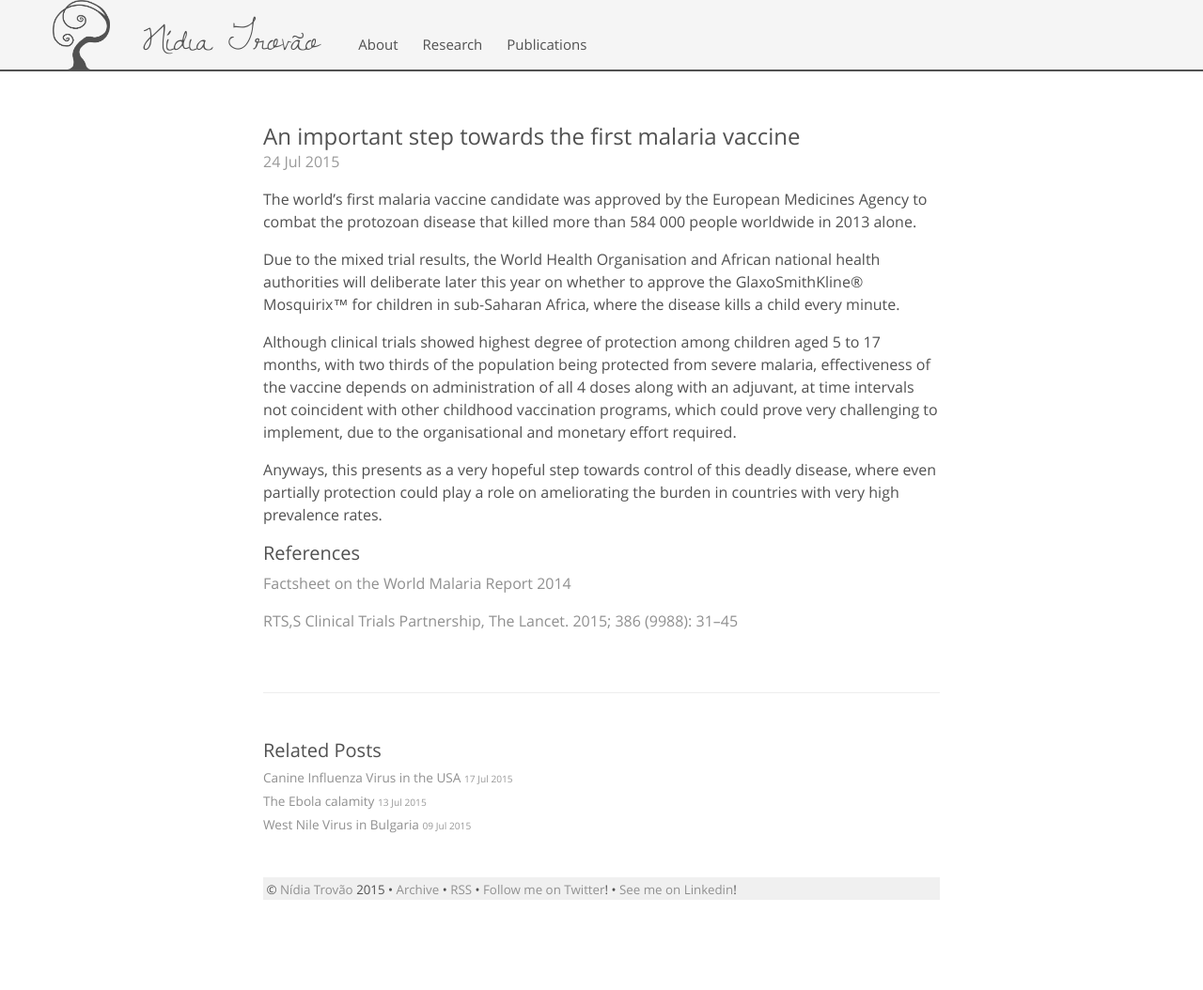
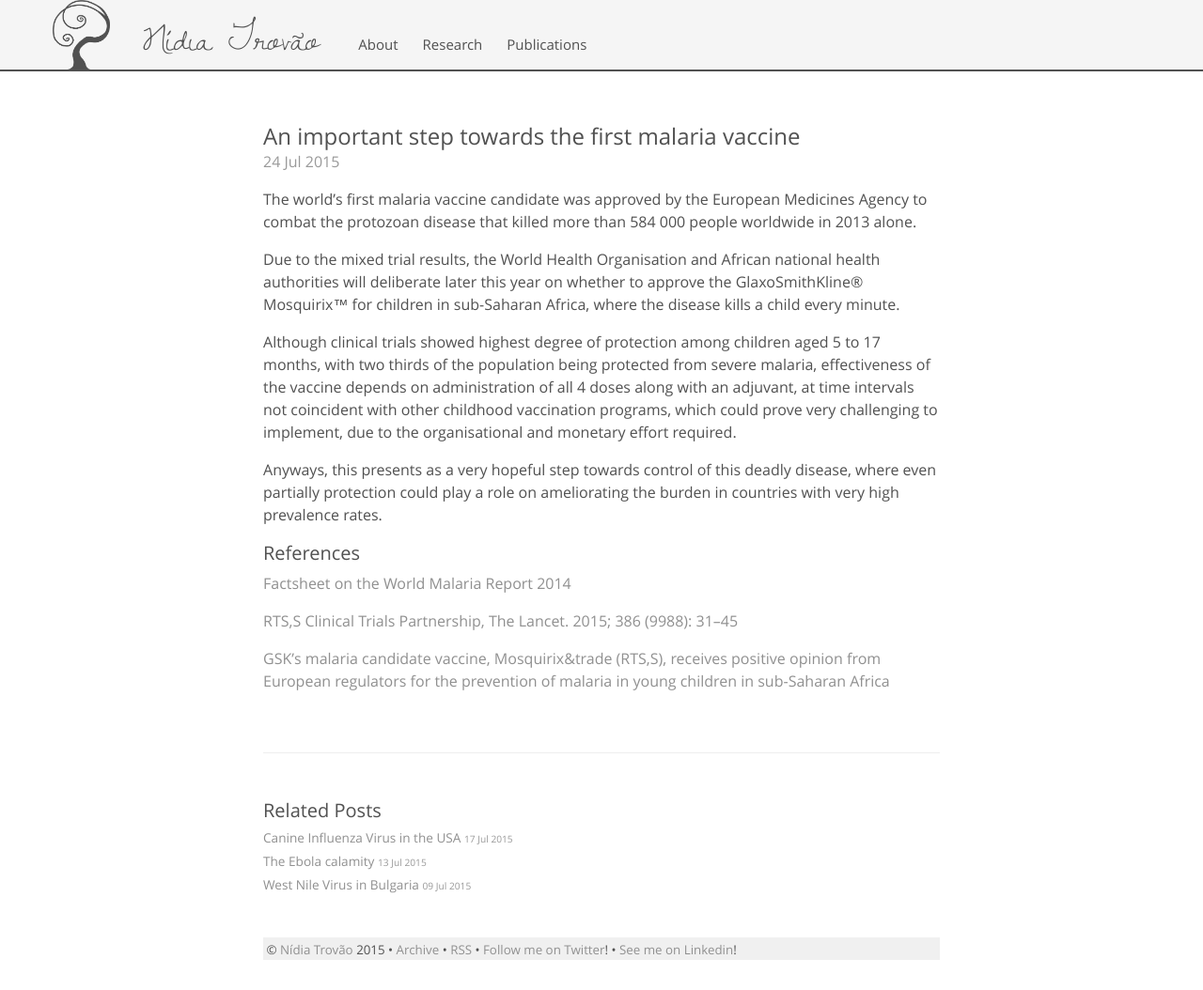
Before and after one commit to nidiatrovao/nidiatrovao.github.io, a Jekyll site: the page built from _posts/2015-07-24-vaccine-malaria.md, in a window 1280 px wide. Shown: the whole page at 94% size. Built offline with Jekyll 4.4.1, drawn with Linux system fonts in a browser that asks for light colours; before the commit the page ends 990 px from its top, so only the background shows below that.

Commit message:
6th post

```diff
--- a/_posts/2015-07-24-vaccine-malaria.md
+++ b/_posts/2015-07-24-vaccine-malaria.md
@@ -17,3 +17,5 @@
 [Factsheet on the World Malaria Report 2014](http://www.who.int/malaria/media/world_malaria_report_2014/en/)
 
 [RTS&#44;S Clinical Trials Partnership, The Lancet. 2015; 386 (9988): 31–45](http://dx.doi.org/10.1016/S0140-6736(15)60721-8)
+
+[GSK’s malaria candidate vaccine, Mosquirix&trade (RTS&#44;S), receives positive opinion from European regulators for the prevention of malaria in young children in sub-Saharan Africa](https://www.gsk.com/en-gb/media/press-releases/2015/gsk-s-malaria-candidate-vaccine-mosquirix-rtss-receives-positive-opinion-from-european-regulators-for-the-prevention-of-malaria-in-young-children-in-sub-saharan-africa/)
```
